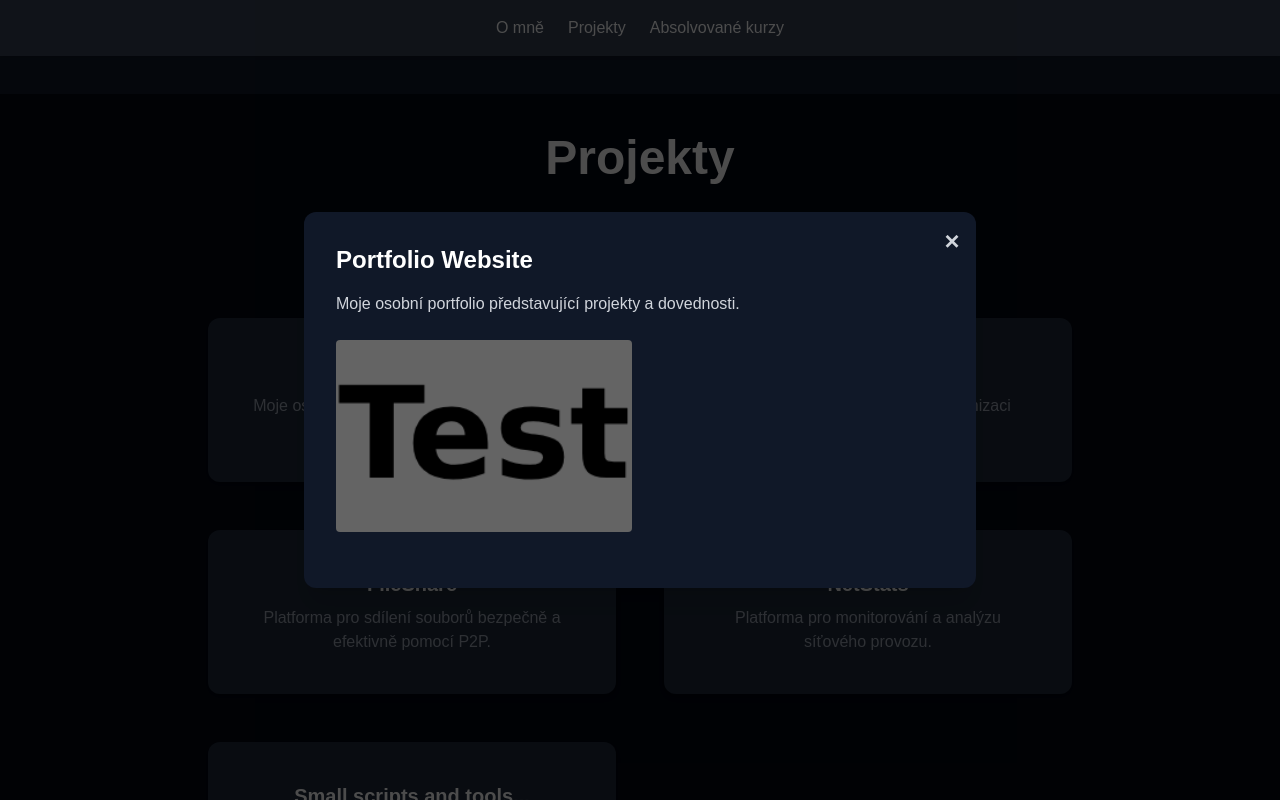
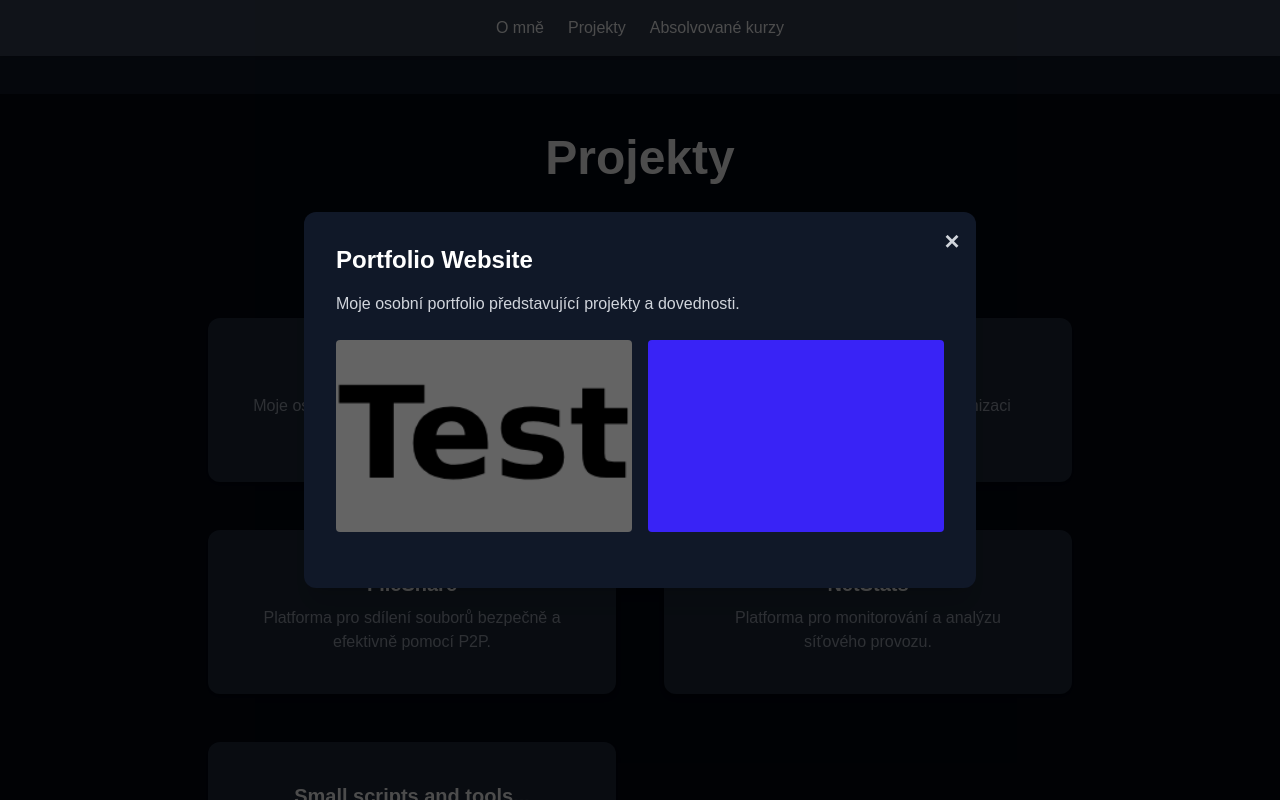
Before and after one commit to vana-jakub/portfolio, a Next.js app: page / in a window 1280 px wide. Both pictures are taken after a click on the button 412 px from the left and 1314 px from the top of the page. Shown: the part 914-1714 px from the top of the page. Built offline with nearby package versions, Linux system fonts and the light colour scheme.

Commit message:
Made images in projects clickable to full-size them.

```diff
--- a/app/sections/projects.tsx
+++ b/app/sections/projects.tsx
@@ -8,6 +8,8 @@ const ProjectsSection = () => {
         description: string;
         images: string[];
     } | null>(null);
+
+    const [selectedImage, setSelectedImage] = useState<string | null>(null);
 
     useEffect(() => {
         if (openProject) {
@@ -21,29 +23,37 @@ const ProjectsSection = () => {
         {
             title: "Portfolio Website",
             description: "Moje osobní portfolio představující projekty a dovednosti.",
-            images: ["/test.png"],
+            images: ["/test.png", "/blue.png"],
         },
         {
             title: "Download Manager",
             description: "Nástroj pro efektivní správu a organizaci stahování.",
-            images: ["/test.png"],
+            images: ["/test.png", "/blue.png"],
         },
         {
             title: "FileShare",
             description: "Platforma pro sdílení souborů bezpečně a efektivně pomocí P2P.",
-            images: ["/test.png"],
+            images: ["/test.png", "/blue.png"],
         },
         {
             title: "NetStats",
             description: "Platforma pro monitorování a analýzu síťového provozu.",
-            images: ["/test.png"],
+            images: ["/test.png", "/blue.png"],
         },
         {
             title: "Small scripts and tools...",
             description: "Různé menší skripty a nástroje pro různé úkoly.",
-            images: ["/test.png"],
+            images: ["/test.png", "/blue.png"],
         },
     ];
+
+    const handleImageClick = (image: string) => {
+        setSelectedImage(image);
+    };
+
+    const handleModalClose = () => {
+        setSelectedImage(null);
+    };
 
     return (
         <section id="projects" className="min-h-screen scroll-mt-10 bg-gray-950 py-10 px-4 relative">
@@ -66,7 +76,7 @@ const ProjectsSection = () => {
                 </div>
             </div>
 
-            {/* Modal */}
+            {/* Project Modal */}
             {openProject && (
                 <div
                     className="fixed inset-0 bg-black/70 flex items-center justify-center z-50"
@@ -86,12 +96,40 @@ const ProjectsSection = () => {
                         <p className="text-gray-300 mb-6">{openProject.description}</p>
                         <div className="grid grid-cols-2 gap-4 mb-6">
                             {openProject.images.map((image, index) => (
-                                <div key={index} className="bg-gray-800 h-48 rounded overflow-hidden">
-                                    <img src={image} alt={`Project Image ${index + 1}`} className="w-full h-full object-cover" />
+                                <div
+                                    key={index}
+                                    className="bg-gray-800 h-48 rounded overflow-hidden cursor-pointer"
+                                    onClick={() => handleImageClick(image)}
+                                >
+                                    <img
+                                        src={image}
+                                        alt={`Project Image ${index + 1}`}
+                                        className="w-full h-full object-cover"
+                                    />
                                 </div>
                             ))}
                         </div>
                     </div>
+                </div>
+            )}
+
+            {/* Full-size Image Modal */}
+            {selectedImage && (
+                <div
+                    className="fixed inset-0 bg-black/70 flex items-center justify-center z-50"
+                    onClick={handleModalClose}
+                >
+                    <button
+                        onClick={handleModalClose}
+                        className="absolute top-4 right-4 text-gray-300 hover:text-white text-xl font-bold cursor-pointer"
+                    >
+                        ✕
+                    </button>
+                    <img
+                        src={selectedImage}
+                        alt="Full-size Project Image"
+                        className="max-w-full max-h-[80vh] object-contain"
+                    />
                 </div>
             )}
         </section>
```
Also changed, not shown: public/blue.png (added).
